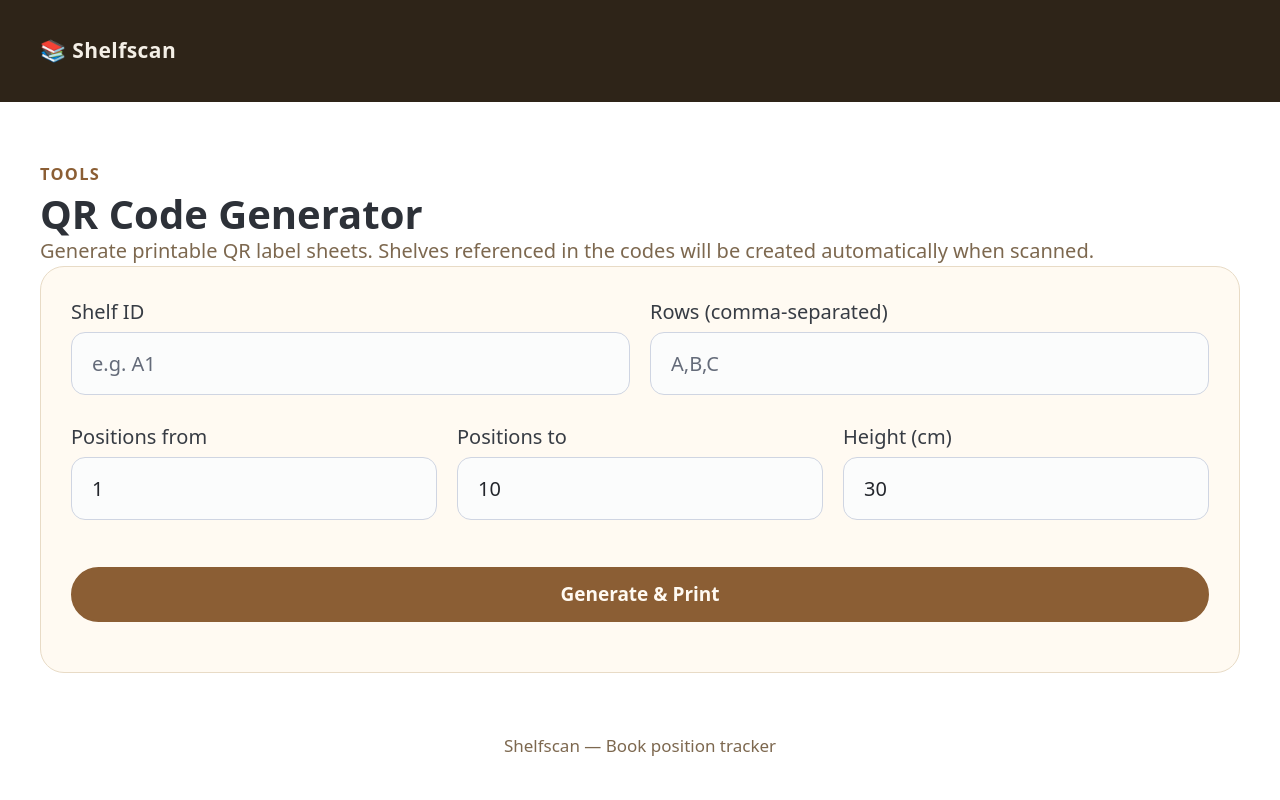
After one commit to cavenditti/invenioScan-backend, a FastAPI app: template invenioscan/templates/qr.html in a window 1280 px wide. The commit adds this page. Run offline with FastAPI, Linux system fonts and the light colour scheme; the template is opened without the code that fills it, so the values that code supplies are empty; some libraries are stand-ins or nearby versions.

Commit message:
feat!: separate QRs generation, WIP

```diff
--- a/invenioscan/templates/base.html
+++ b/invenioscan/templates/base.html
@@ -181,6 +181,7 @@
     <ul>
       <li><a href="/books">Books</a></li>
       <li><a href="/shelves">Shelves</a></li>
+      <li><a href="/qr">QR Codes</a></li>
       {% if user.is_admin %}<li><a href="/admin/users">Users</a></li>{% endif %}
       <li><a href="/logout">Logout ({{ user.username }})</a></li>
     </ul>
--- /dev/null
+++ b/invenioscan/templates/qr.html
@@ -0,0 +1,41 @@
+{% extends "base.html" %}
+{% block title %}QR Code Generator — Shelfscan{% endblock %}
+{% block content %}
+<div class="page-header">
+  <hgroup>
+    <p class="kicker">Tools</p>
+    <h1 class="mt-0">QR Code Generator</h1>
+    <p class="text-muted">Generate printable QR label sheets. Shelves referenced in the codes will be created automatically when scanned.</p>
+  </hgroup>
+</div>
+
+<div class="card">
+  <form method="post" action="/qr" target="_blank">
+    <div class="grid">
+      <label>
+        Shelf ID
+        <input type="text" name="shelf_id" placeholder="e.g. A1" value="{{ shelf_id or '' }}" required>
+      </label>
+      <label>
+        Rows (comma-separated)
+        <input type="text" name="rows" placeholder="A,B,C" value="{{ rows or '' }}" required>
+      </label>
+    </div>
+    <div class="grid">
+      <label>
+        Positions from
+        <input type="number" name="pos_from" value="{{ pos_from or 1 }}" min="1" required>
+      </label>
+      <label>
+        Positions to
+        <input type="number" name="pos_to" value="{{ pos_to or 10 }}" min="1" required>
+      </label>
+      <label>
+        Height (cm)
+        <input type="number" name="height" value="{{ height or 30 }}" min="1" required>
+      </label>
+    </div>
+    <button type="submit" class="btn-pill btn-pill-primary mt-1">Generate &amp; Print</button>
+  </form>
+</div>
+{% endblock %}
```
Also changed, not shown: invenioscan/templates/shelf_detail.html (+0 -29 lines), invenioscan/web.py (+18 -9 lines).
